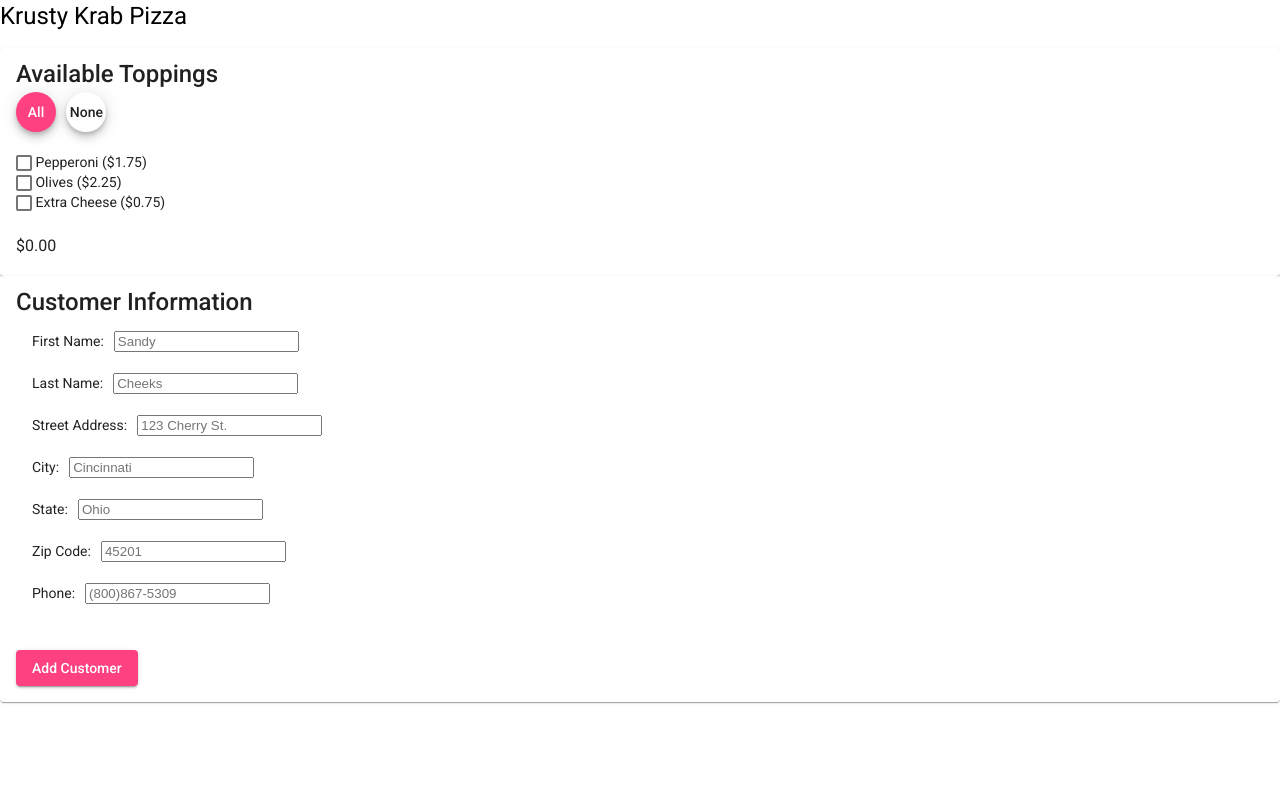
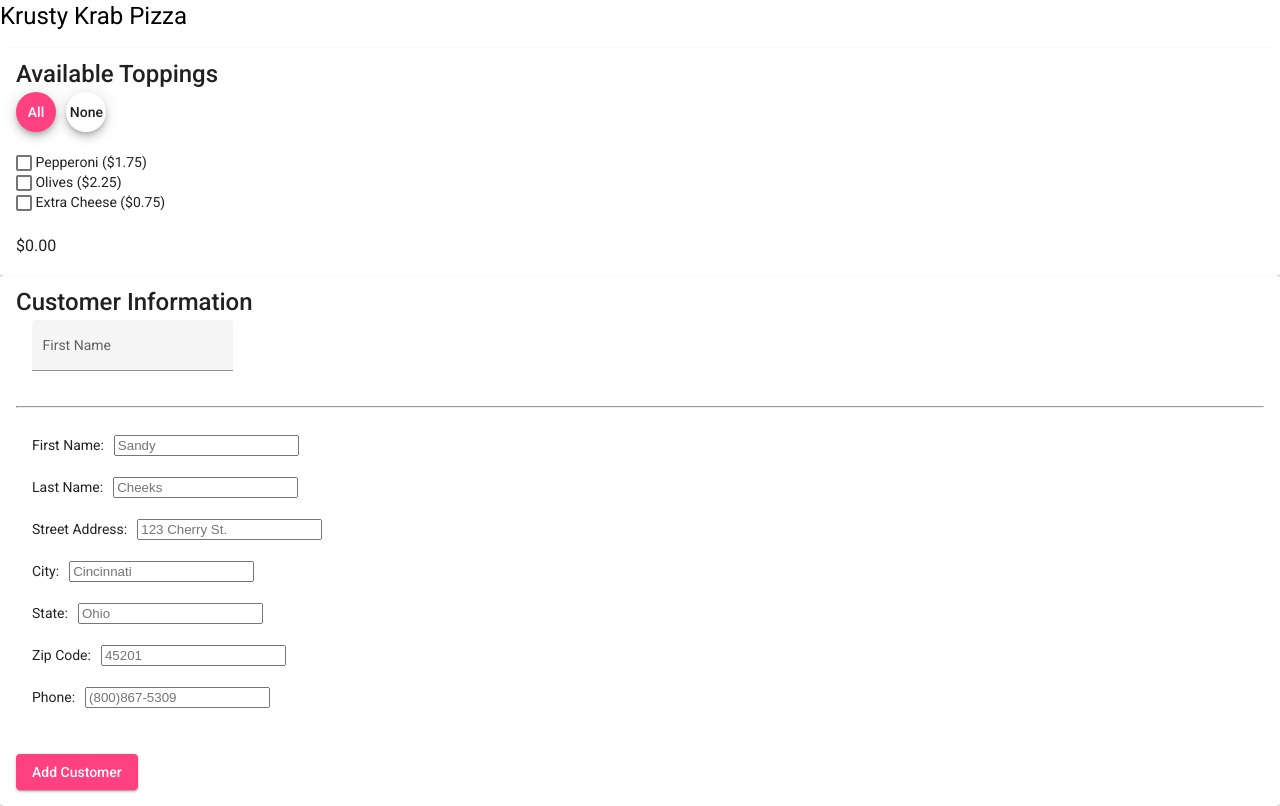
Before and after one commit to tsteelematc/components-5, an Angular app: page / in a window 1280 px wide. Built offline with nearby package versions, Linux system fonts and the light colour scheme.

Commit message:
styling my form
practicing with styling

```diff
--- a/src/app/app.module.ts
+++ b/src/app/app.module.ts
@@ -1,6 +1,6 @@
 import { NgModule } from '@angular/core';
 import { BrowserModule } from '@angular/platform-browser';
-
+import {MatInputModule} from '@angular/material/input';
 import { AppComponent } from './app.component';
 import { PizzaToppingsComponent } from './pizza-toppings/pizza-toppings.component';
 import { FormsModule } from '@angular/forms';
@@ -23,6 +23,7 @@ import { CustomerServiceComponent } from './customer-info-form/customer-info.com
     , MatCardModule
     , MatCheckboxModule
     , MatButtonModule
+    , MatInputModule
   ],
   providers: [],
   bootstrap: [AppComponent]
--- a/src/app/customer-info-form/customer-info.component.html
+++ b/src/app/customer-info-form/customer-info.component.html
@@ -3,6 +3,15 @@
         Customer Information
     </mat-card-title>
     <mat-card-content>
+
+        <form class="example-form">
+            <mat-form-field appearance="fill">
+                <mat-label>First Name</mat-label>
+                <input matInput>
+            </mat-form-field>
+        </form>
+
+        <hr />
 
         <form action="post">
 
```
